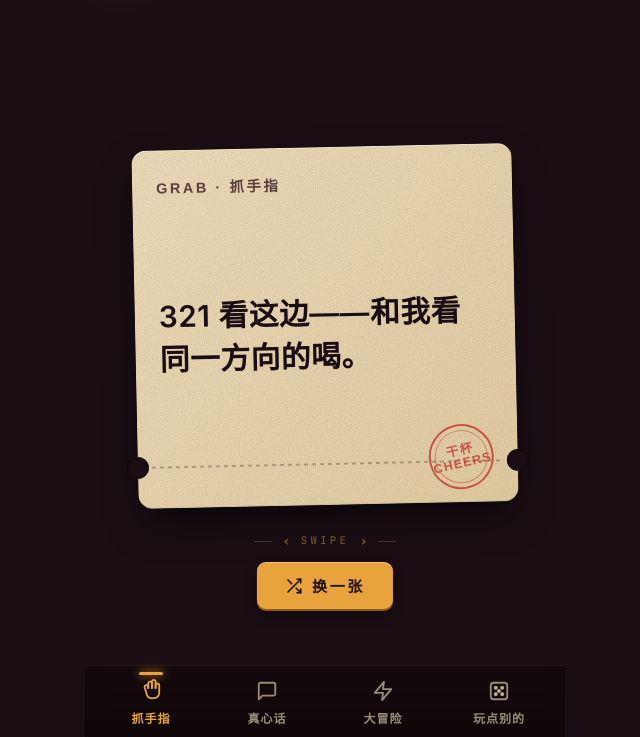
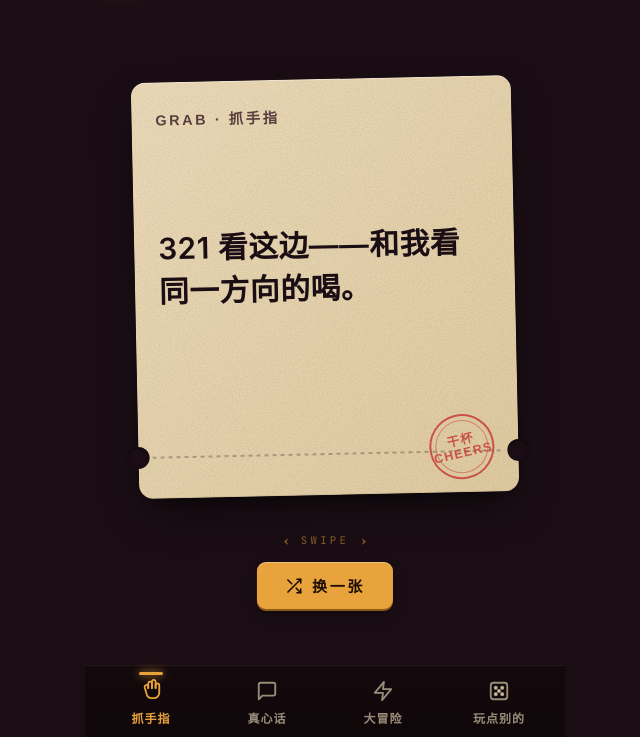
Before and after one commit to kkkaaayla2/crazynightformyfriends, a website: page index.html in a window 1280 px wide. Shown: the part 63-800 px from the top of the page, without its empty margins (315-955 px from the left). Drawn offline with Linux system fonts and the light colour scheme; a web font is replaced by a local one.

Commit message:
fix(layout): Safari 一屏内 tab、viewport 可缩放、mode 流式布局、字号 lvh
- 移除 min-height:100vh，避免 iOS 将 app 撑出可见区导致 tab-bar 被挡
- viewport 去掉 maximum-scale / user-scalable 限制
- mode-switcher 改为 pane-inner 内流式布局，抓手指/玩点别的用 ::before 占位
- 字号/印章用 lvh，布局继续 dvh；删除 card-stage-top-offset 魔法变量
- swipe-affordance 去掉两侧装饰横线

Made-with: Cursor

```diff
--- a/index.html
+++ b/index.html
@@ -2,7 +2,7 @@
 <html lang="zh-CN">
 <head>
   <meta charset="UTF-8" />
-  <meta name="viewport" content="width=device-width, initial-scale=1, viewport-fit=cover, maximum-scale=1, user-scalable=no" />
+  <meta name="viewport" content="width=device-width, initial-scale=1, viewport-fit=cover" />
   <meta name="theme-color" content="#1A0E14" />
   <meta name="apple-mobile-web-app-capable" content="yes" />
   <meta name="apple-mobile-web-app-status-bar-style" content="black-translucent" />
--- a/style.css
+++ b/style.css
@@ -55,41 +55,47 @@
 
   /* ---------- 响应式字号（基于屏高线性插值）----------
      基准机型：
-       iPhone SE (667dvh) → 下限
-       iPhone 16 Pro (852dvh) → 中间点
-       iPhone 16 Pro Max (932dvh) → 上限
-     公式： clamp(min, a·vh + b, max) */
+       iPhone SE (667pt) → 下限
+       iPhone 16 Pro (852pt) → 中间点
+       iPhone 16 Pro Max (932pt) → 上限
+     公式： clamp(min, a·lvh + b, max)
+     ─ 使用 lvh（large viewport height）而非 dvh / svh：
+       · 字号必须稳定，不能随 iOS Safari 地址栏伸缩而跳变；
+       · 选 lvh = 地址栏折叠时的大视口基数，也是"视觉完整状态"下的字号预期；
+       · 布局相关单位（见下 --card-stage-*）用 dvh 响应式，两类各司其职。 */
 
   /* 票根主文字（抓手指/真心话/大冒险卡片内容，≤50字）
      SE 24 → iPhone 16 Pro 32 → Pro Max 35 */
-  --fs-ticket-content: clamp(24px, 4.3vh - 4.7px, 36px);
+  --fs-ticket-content: clamp(24px, 4.3lvh - 4.7px, 36px);
   /* 票根主文字兜底（>50字，长文本）
      SE 20 → iPhone 16 Pro 26 → Pro Max 29 */
-  --fs-ticket-content-fallback: clamp(20px, 3.5vh - 3.4px, 30px);
+  --fs-ticket-content-fallback: clamp(20px, 3.5lvh - 3.4px, 30px);
   /* 票根标签（GRAB · 抓手指 / TRUTH · 真心话 等 eyebrow）
      SE 13 → iPhone 16 Pro 15 → Pro Max 16 */
-  --fs-ticket-title: clamp(12px, 1.05vh + 6px, 16px);
+  --fs-ticket-title: clamp(12px, 1.05lvh + 6px, 16px);
   /* 玩点别的：游戏名称
      SE 28 → iPhone 16 Pro 36 → Pro Max 39 */
-  --fs-game-name: clamp(26px, 3.6vh + 5.3px, 40px);
+  --fs-game-name: clamp(26px, 3.6lvh + 5.3px, 40px);
   /* 玩点别的：游戏描述（大幅放大：因为有 vertical scroll，
      不需要为了塞下而缩字号；可读性优先）
      SE 15 → iPhone 16 Pro 19 → Pro Max 20.5 */
-  --fs-game-desc: clamp(15px, 1.9vh + 2.8px, 21px);
+  --fs-game-desc: clamp(15px, 1.9lvh + 2.8px, 21px);
   /* 玩点别的：规则条目（同样大幅放大）
      SE 14 → iPhone 16 Pro 17 → Pro Max 18.5 */
-  --fs-game-rule: clamp(14px, 1.7vh + 2.7px, 19px);
+  --fs-game-rule: clamp(14px, 1.7lvh + 2.7px, 19px);
 
-  /* ---------- 印章尺寸（与字号同节奏放大）----------
+  /* ---------- 印章尺寸（与字号同节奏放大，同样用 lvh 稳定）----------
      SE 56 → iPhone 16 Pro 68 → Pro Max 74 */
-  --stamp-size: clamp(56px, 7vh + 9px, 80px);
+  --stamp-size: clamp(56px, 7lvh + 9px, 80px);
   /* SE 11 → iPhone 16 Pro 13 → Pro Max 14 */
-  --stamp-fs: clamp(10px, 1vh + 4.5px, 14px);
+  --stamp-fs: clamp(10px, 1lvh + 4.5px, 14px);
 
-  /* 真心话 / 大冒险 / 抓手指：模式条或与之对齐的统一顶距（抓手指无模式条，用同值与后两者垂直对齐） */
-  --card-stage-top-offset: clamp(114px, 10.5dvh + 58px, 154px);
-  /* 玩点别的：无模式条，顶距小于上一项，避免贴标题行，并与「换一张」侧留白大致对称；不压掉过多可阅读高度 */
-  --card-stage-top-offset-other: clamp(44px, 6dvh + 24px, 86px);
+  /* ---------- 流式顶部布局变量 ----------
+     新架构（2026/04）：.mode-switcher 从 absolute 回归 in-flow flex child。
+     所有 tab 的卡片顶距完全由 flex 布局自然决定，不再手算魔法数字。
+     ─ --mode-row-h：mode-switcher 的实测高度（= grid 内 .mode-side 33px + padding 12px ≈ 46px，
+       响应式：小屏略缩）。抓手指 / 玩点别的无 mode-switcher，用 ::before 占同高位保持对齐。 */
+  --mode-row-h: clamp(42px, 5dvh + 14px, 50px);
   /* 玩点别的 kraft：在 stage 内 max-height 再收一截；inset 变小 = 卡片更高，能装下更多规则 */
   --other-games-ticket-h-inset: clamp(6px, 1.5dvh, 18px);
   /* 玩点别的：可滚动时底部渐变蒙层高度（末行半隐提示） */
@@ -173,8 +179,16 @@ button {
 .app {
   position: relative;
   width: 100%;
+  /* —— iPhone 15 Pro Safari「底部 tab 被工具栏挡」的根因修复 ——
+     · 之前：height: 100dvh + min-height: 100vh。
+       在 iOS Safari，100vh ≡ 100lvh（≈915pt，地址栏折叠时的大视口），
+       min-height 直接把 app 撑到 915pt；而地址栏展开时实际可见区仅 ≈758pt
+       → app 超出可见区，tab-bar 跌出屏幕底部。
+     · 现在：height: 100dvh（动态跟随地址栏伸缩，app 永远 = 当前可见区），
+       不再设 min-height，从而绝不会比可见区更高。
+     · grid 1fr 行：.app-main 吸满剩余高度，切换 tab 时卡片舞台拿到
+       「可见区 − header − tab-bar」的稳定空间。 */
   height: 100dvh;
-  min-height: 100vh;
   display: grid;
   grid-template-rows: auto 1fr auto;
   max-width: 480px;
@@ -445,13 +459,19 @@ button {
   gap: 14px;
 }
 
-/* ---------- 6. 模式切换器（幼儿园 ↔ 上高速） ---------- */
+/* ---------- 6. 模式切换器（幼儿园 ↔ 上高速） ----------
+   架构（2026/04 重构）：
+   · 之前：position: absolute + top: 28px，配合 .card-stage 手动 padding-top 对齐，
+     引入两个魔法 clamp 变量，模式条高度一改就要全员同步。
+     还存在「绝对定位未吃 safe-area」的潜在刘海撞击风险。
+   · 现在：作为 .pane-inner 的 in-flow flex child 自然排在首位，
+     高度（var(--mode-row-h)）和 gap(14px) 由 flex 自动让位给下方 .card-stage，
+     不再需要任何 padding-top 补偿；且 .app 的 padding-top: var(--safe-top)
+     已确保所有内容位于刘海/灵动岛之下。 */
 .mode-switcher {
-  position: absolute;
-  top: 28px;
-  left: 22px;
-  right: 22px;
-  z-index: 5;
+  flex-shrink: 0;
+  width: 100%;
+  height: var(--mode-row-h);
   display: grid;
   grid-template-columns: auto 1fr auto;
   align-items: center;
@@ -465,6 +485,17 @@ button {
   touch-action: pan-y;
   user-select: none;
   -webkit-user-select: none;
+}
+
+/* 抓手指 / 玩点别的：没有 mode-switcher，用 ::before 占同高位，
+   保证 4 个 tab 切换时卡片起始位置稳定对齐，避免"一上一下"的跳动感。 */
+.tab-pane[data-pane="grab-finger"] .pane-inner::before,
+.tab-pane[data-pane="other-games"] .pane-inner::before {
+  content: '';
+  display: block;
+  width: 100%;
+  height: var(--mode-row-h);
+  flex-shrink: 0;
 }
 
 .mode-side {
@@ -566,7 +597,8 @@ button {
   align-items: center;
   justify-content: center;
   perspective: 1200px;
-  /* 默认顶距 0；各 tab 在下方覆盖 */
+  /* 顶距由 .pane-inner 的 flex 流自然确定（mode-switcher / 占位 + gap），
+     stage 内部不再做 padding-top 补偿。 */
   padding-top: 0;
   /* 底部为 shuffle-btn 预留 ~72px：
      shuffle-btn 高 ~46px + 视觉缓冲 ~26px，
@@ -577,18 +609,7 @@ button {
   min-height: clamp(380px, 58dvh, 580px);
 }
 
-/* 真心话 / 大冒险：模式条占顶；抓手指：无模式条但与上两者同一顶距，切换 tab 时卡片垂直对齐 */
-.tab-pane[data-pane="truth"] .card-stage,
-.tab-pane[data-pane="dare"] .card-stage,
-.tab-pane[data-pane="grab-finger"] .card-stage {
-  padding-top: var(--card-stage-top-offset);
-}
-
-/* 玩点别的：略短的顶距 + 票根 max-height 再收紧，减轻贴顶、与底部按钮区更对称 */
-.tab-pane[data-pane="other-games"] .card-stage {
-  padding-top: var(--card-stage-top-offset-other);
-}
-
+/* 玩点别的：kraft 票根 max-height 再收一点，卡片略短、与上方占位间保留呼吸距离 */
 .tab-pane[data-pane="other-games"] .ticket.is-kraft {
   max-height: calc(100% - var(--other-games-ticket-h-inset));
 }
@@ -879,7 +900,7 @@ button {
 
 .ticket.size-md .ticket-game-name {
   /* 130–200 字：游戏名仅小幅压缩，规则字号完全不动 */
-  font-size: clamp(24px, 3.2vh + 4.5px, 36px);
+  font-size: clamp(24px, 3.2lvh + 4.5px, 36px);
   margin-top: 8px;
   margin-bottom: 6px;
 }
@@ -894,13 +915,13 @@ button {
 /* 规则字号在 md 档完全不缩 */
 
 .ticket.size-sm .ticket-game-name {
-  font-size: clamp(22px, 2.8vh + 3.5px, 32px);
+  font-size: clamp(22px, 2.8lvh + 3.5px, 32px);
   margin-top: 6px;
   margin-bottom: 4px;
 }
 .ticket.size-sm .ticket-game-desc {
   /* SE 14px / 16 Pro 17px / Pro Max 18px —— 仍可读 */
-  font-size: clamp(14px, 1.5vh + 4px, 19px);
+  font-size: clamp(14px, 1.5lvh + 4px, 19px);
   line-height: 1.5;
   margin-bottom: 10px;
 }
@@ -909,7 +930,7 @@ button {
 }
 .ticket.size-sm .ticket-game-rules li {
   /* SE 13px / 16 Pro 15.5px / Pro Max 17px */
-  font-size: clamp(13px, 1.4vh + 3.5px, 17px);
+  font-size: clamp(13px, 1.4lvh + 3.5px, 17px);
   line-height: 1.5;
   padding-left: 24px;
 }
@@ -1247,16 +1268,6 @@ button {
              swipe-affordance-breathe 2.6s ease-in-out 1400ms infinite;
 }
 
-.swipe-affordance::before,
-.swipe-affordance::after {
-  content: '';
-  display: block;
-  width: 18px;
-  height: 1px;
-  background: currentColor;
-  opacity: 0.5;
-}
-
 .swipe-affordance .arrow {
   display: inline-block;
   font-family: var(--font-display-en);
@@ -1377,8 +1388,8 @@ button {
 /* ---------- 14. 小屏适配 ---------- */
 @media (max-height: 700px) {
   :root {
-    --card-stage-top-offset: clamp(98px, 9dvh + 46px, 128px);
-    --card-stage-top-offset-other: clamp(36px, 5dvh + 20px, 68px);
+    /* 小屏：mode-switcher 行高略收紧；其他布局参数自适应 */
+    --mode-row-h: clamp(38px, 4.5dvh + 12px, 46px);
     --other-games-ticket-h-inset: clamp(4px, 1.2dvh, 14px);
     --kraft-scroll-fade-h: clamp(28px, 7dvh, 40px);
   }
```
